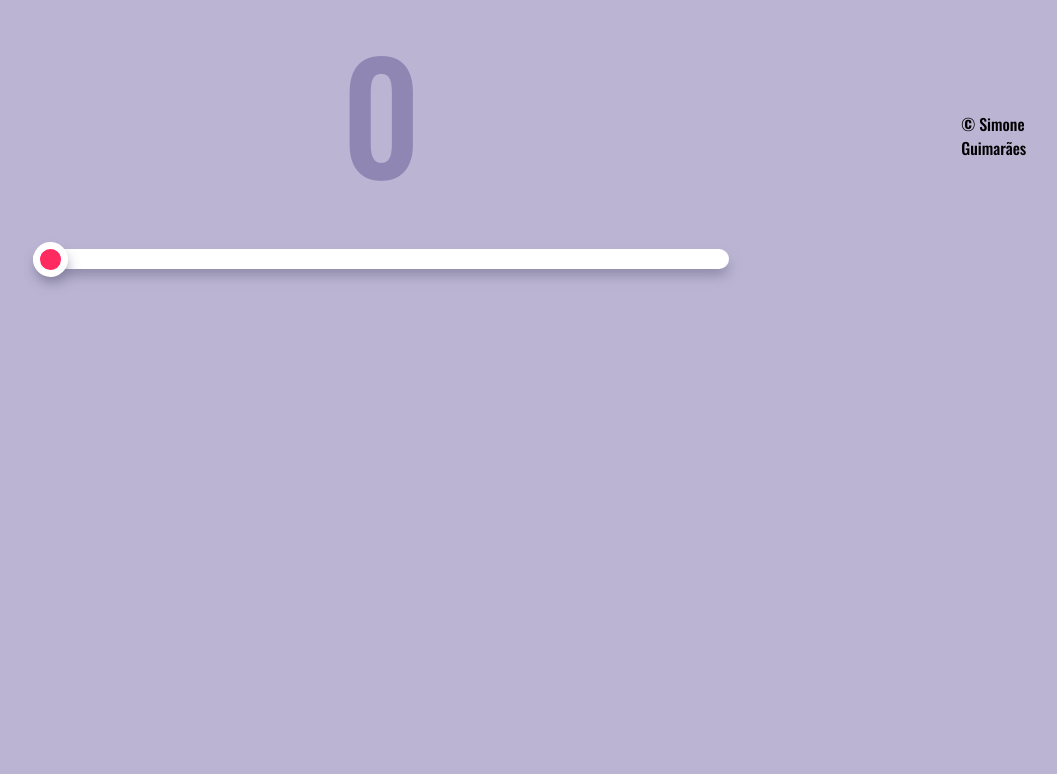
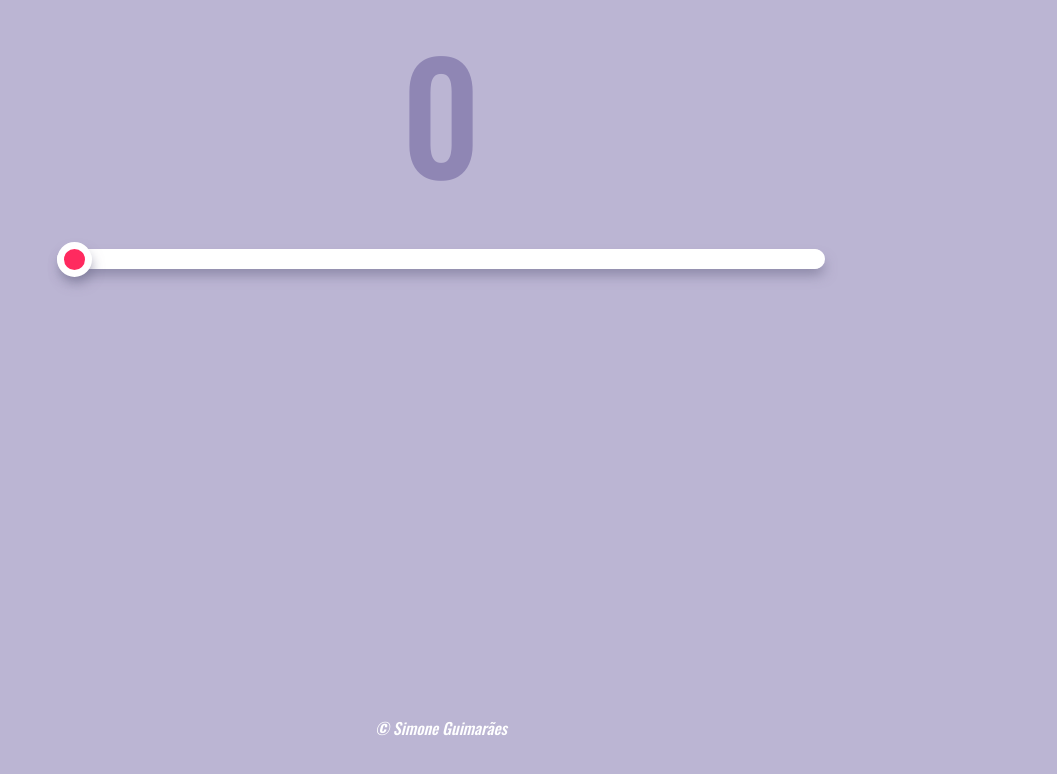
Before and after one commit to simoneguimaraes/slider-css, a plain HTML site: page index.html in a window 1280 px wide. Shown: the whole page, without its empty margins (199-1256 px from the left). Drawn offline with nearby package versions, Linux system fonts and the light colour scheme.

Commit message:
Update style.css

```diff
--- a/style.css
+++ b/style.css
@@ -52,3 +52,14 @@ body {
     -webkit-box-shadow: 2px 8px 13px -3px rgba(116, 114, 144, 0.75);
     -moz-box-shadow: 2px 8px 13px -3px rgba(116, 114, 144, 0.75);
 }
+
+footer {
+    text-align: center;
+    font-style: italic;
+    color: #ffffff;
+    position: absolute;
+    bottom: 0;
+    left: 0;
+    right: 0;
+    height: 100px;
+}
```
